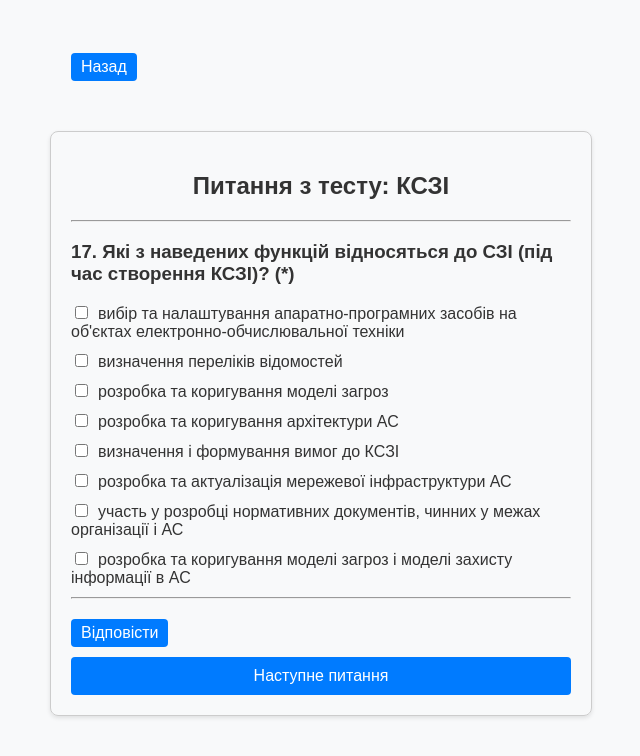
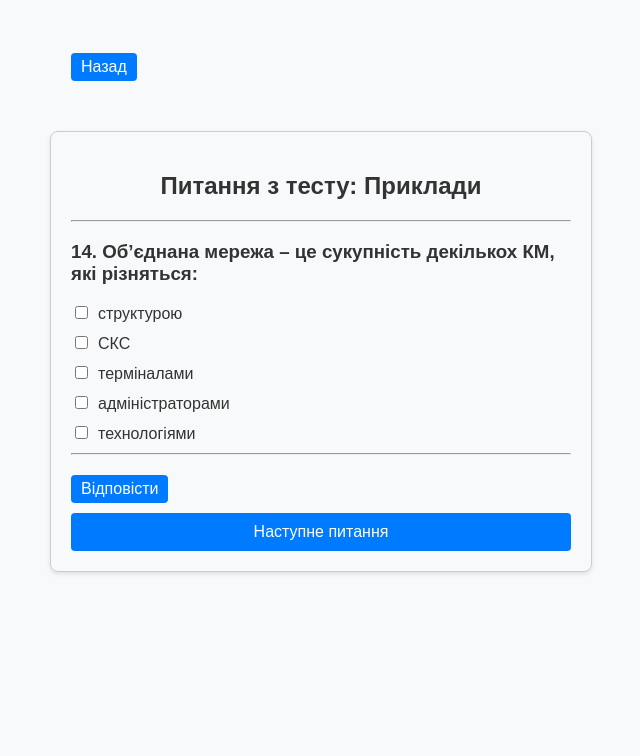
Before and after one commit to melnik-o/quiz, a React (Vite) app: page /quiz/random-questions in a window 1280 px wide. Shown: the top 756 px of the page, without its empty margins (319-959 px from the left). Built offline with nearby package versions, Linux system fonts and the light colour scheme.

Commit message:
Update questionsAll.js

```diff
--- a/src/data/questionsAll.js
+++ b/src/data/questionsAll.js
@@ -23,6 +23,5 @@ export const questionsAll = [
     ...questionsPartTwo,
     ...questionsTG,
     ...questionsTSOO,
-    ...questionsTSOO,
     ...questionsUIB,
 ];
```
